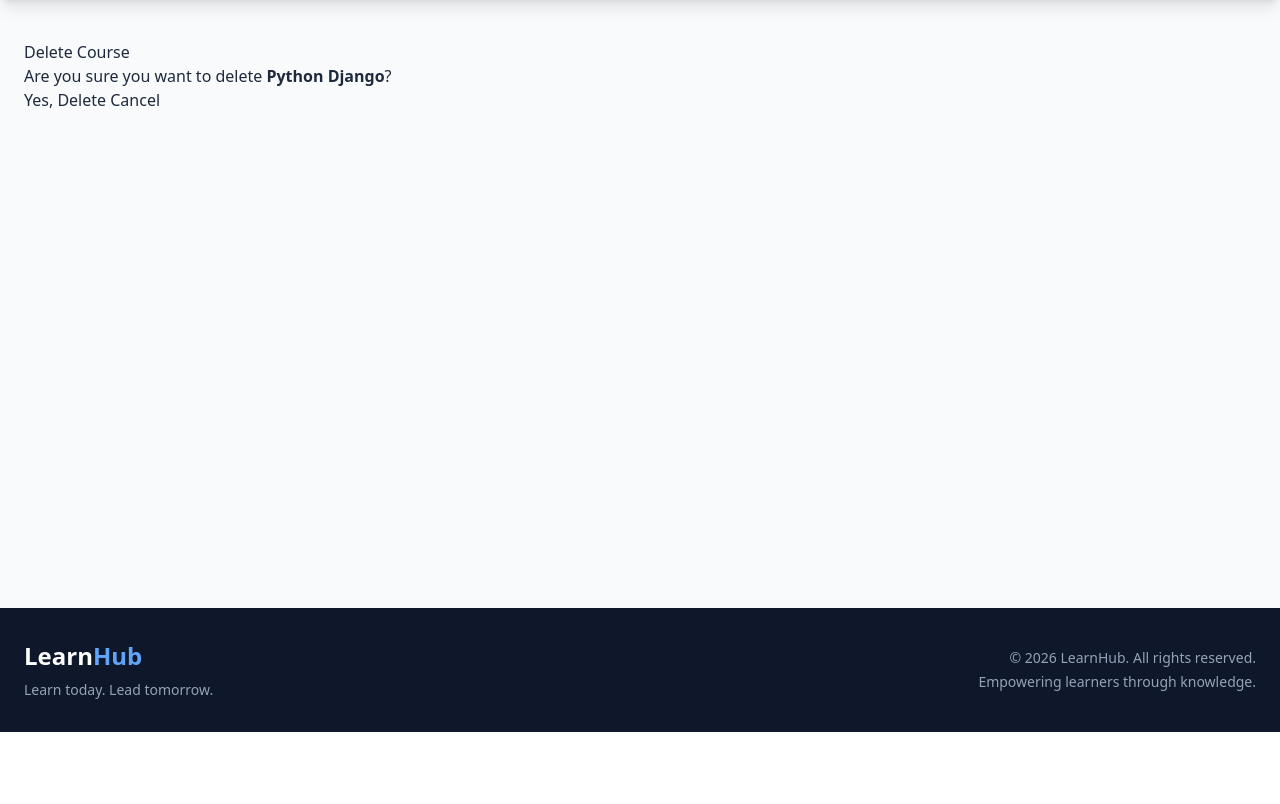
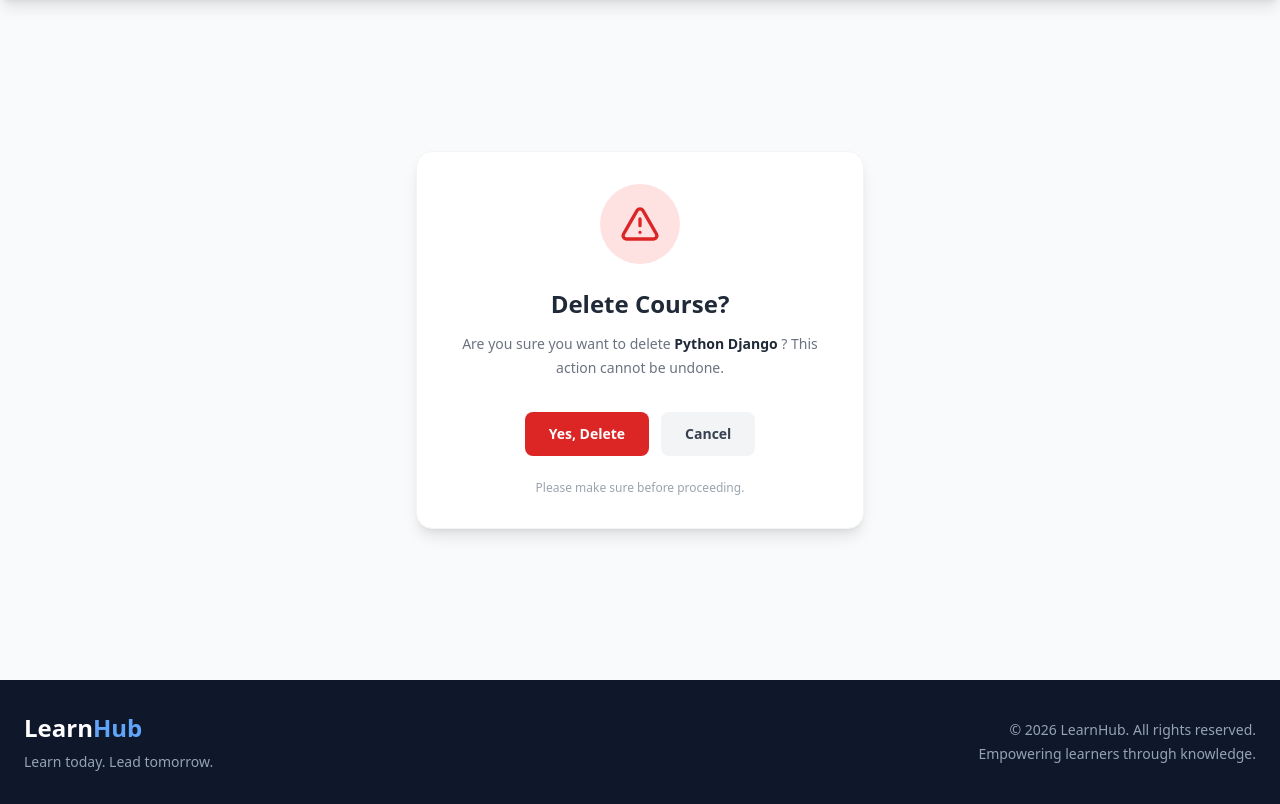
Before and after one commit to Ashik05102005/LearnHub, a Django app: page /course/delete_course/2 in a window 1280 px wide. Shown: the part 68-872 px from the top of the page. Before the commit the page ends 800 px from the top, so only its background shows below. Run offline with Django 5.2, Linux system fonts and the light colour scheme; a user stored in the database is signed in; data comes from the database, SQL or seed files in the repository; both versions use the stored data as it was after the commit; some libraries are stand-ins or nearby versions.

Commit message:
setup functionalities : edit courses , view course details and delete views

```diff
--- a/courses/templates/course_details.html
+++ b/courses/templates/course_details.html
@@ -93,7 +93,7 @@
                 {% endif %}
 
                 <a href="{% url 'course_list' %}"
-                   class="px-6 py-2.5 bg-slate-100 hover:bg-slate-200 text-slate-700 font-medium rounded-lg transition">
+                   class="px-6 py-2.5 bg-slate-100 hover:bg-slate-200 text-slate-700 font-medium rounded-lg transition border">
                     Back to Courses
                 </a>
 
--- a/courses/templates/delete_course.html
+++ b/courses/templates/delete_course.html
@@ -1,25 +1,65 @@
+
 {% extends 'base.html' %}
 
 {% block content %}
 
-<h1>Delete Course</h1>
+<div class="min-h-[75vh] flex items-center justify-center px-4 py-10">
 
-<p>
+    <div class="w-full max-w-md bg-white rounded-2xl shadow-lg border border-gray-100 p-8 text-center">
+
+        <!-- Warning Icon -->
+        <div class="w-20 h-20 mx-auto mb-6 rounded-full bg-red-100 flex items-center justify-center">
+            <svg xmlns="http://www.w3.org/2000/svg"
+                 class="w-10 h-10 text-red-600"
+                 fill="none"
+                 viewBox="0 0 24 24"
+                 stroke="currentColor"
+                 stroke-width="2">
+                <path stroke-linecap="round"
+                      stroke-linejoin="round"
+                      d="M12 9v4m0 4h.01M10.29 3.86l-8.18 14.2A2 2 0 003.84 21h16.32a2 2 0 001.73-2.94l-8.18-14.2a2 2 0 00-3.42 0z"/>
+            </svg>
+        </div>
+
+        <!-- Heading -->
+        <h1 class="text-2xl font-bold text-gray-800 mb-3">
+            Delete Course?
+        </h1>
+
+        <!-- Description -->
+        <p class="text-gray-500 text-sm leading-6 mb-8">
             Are you sure you want to delete
-    <strong>{{ course.title }}</strong>?
+            <span class="font-semibold text-gray-800">
+                {{ course.title }}
+            </span>?
+            This action cannot be undone.
         </p>
 
+        <!-- Actions -->
         <form method="POST">
             {% csrf_token %}
 
-    <button type="submit">
+            <div class="flex flex-col sm:flex-row items-center justify-center gap-3">
+
+                <button type="submit"
+                    class="w-full sm:w-auto px-6 py-3 bg-red-600 hover:bg-red-700 text-white text-sm font-semibold rounded-lg transition duration-200">
                     Yes, Delete
                 </button>
 
-    <a href="{% url 'course_details' course.id %}">
+                <a href="{% url 'course_details' course.id %}"
+                   class="w-full sm:w-auto px-6 py-3 bg-gray-100 hover:bg-gray-200 text-gray-700 text-sm font-semibold rounded-lg transition duration-200">
                     Cancel
                 </a>
 
+            </div>
         </form>
 
+        <p class="text-xs text-gray-400 mt-6">
+            Please make sure before proceeding.
+        </p>
+
+    </div>
+
+</div>
+
 {% endblock %}
--- a/courses/templates/edit_course.html
+++ b/courses/templates/edit_course.html
@@ -4,7 +4,7 @@
 
 <div class="w-full flex  justify-center">
     <form
-    class="border w-1/2 p-5 rounded-2xl"
+    class="border lg:w-1/2 sm:w-full p-5 rounded-2xl"
     method="POST">
         <h1
         class="text-slate-800 text-4xl mb-3 font-semibold"
```
Also changed, not shown: db.sqlite3. Lines whose indentation alone changed are shown as unchanged.
